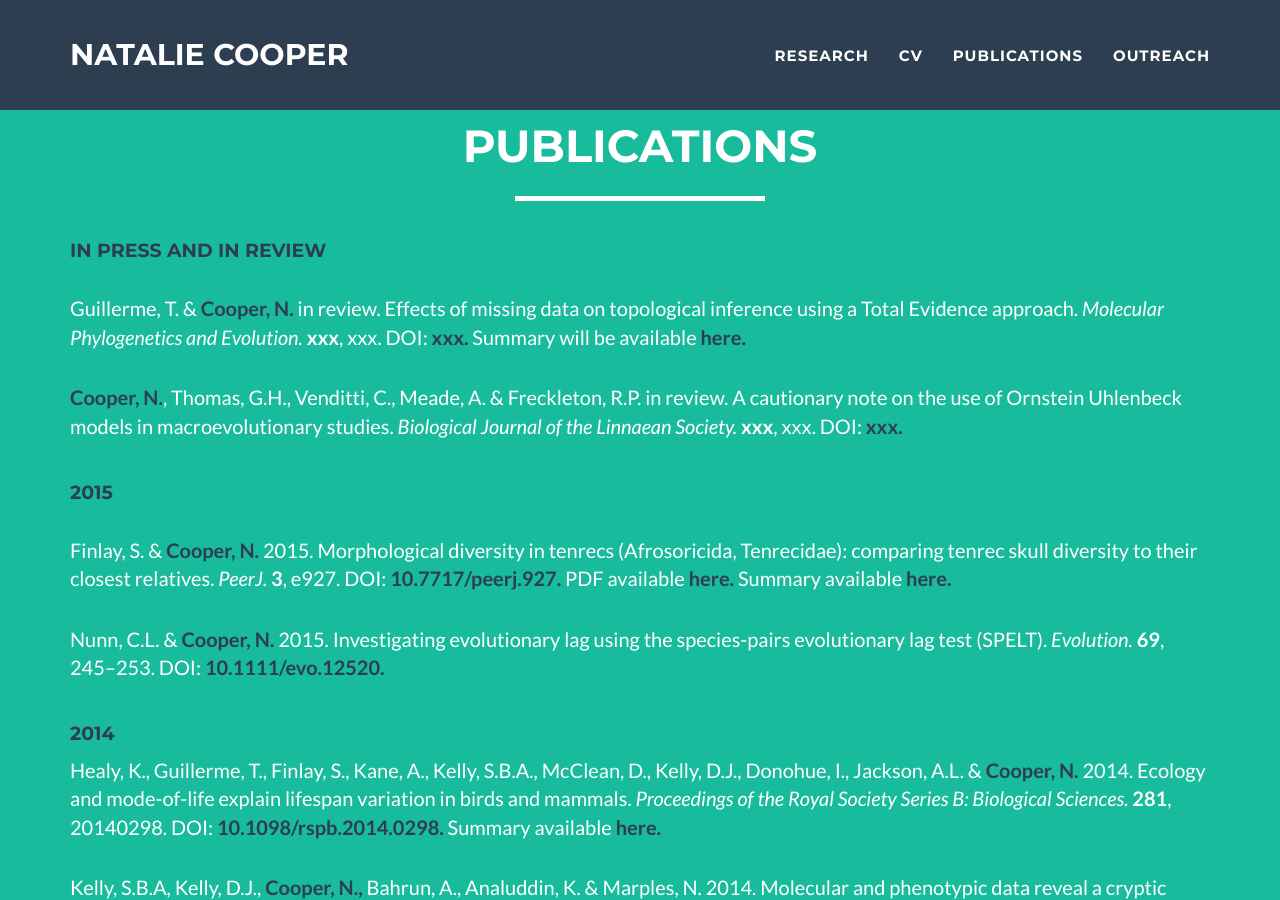
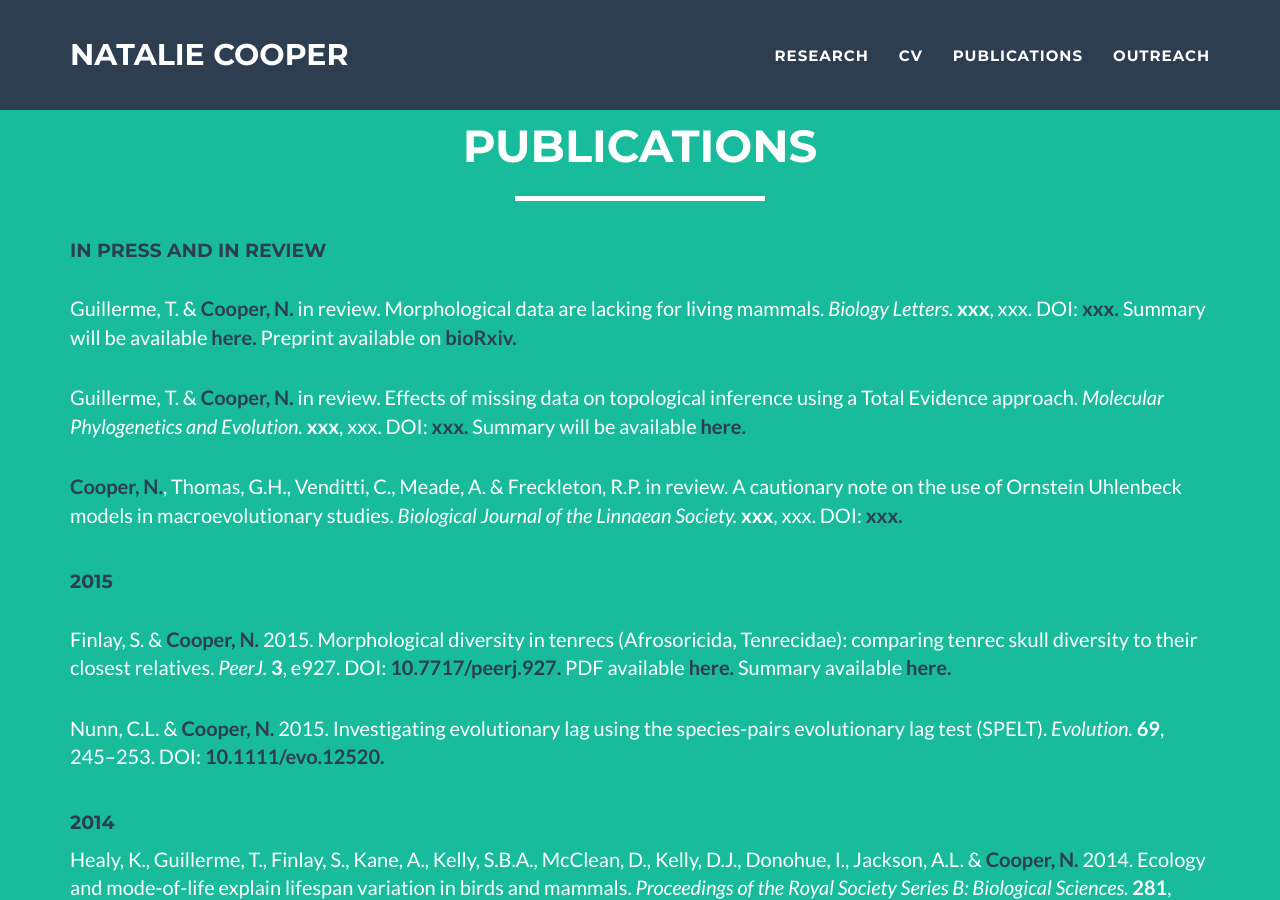
Before and after one commit to nhcooper123/nhcooper123.github.io, a Jekyll site: the page publications.html, which Jekyll copies as it is, in a window 1280 px wide and 900 px high. Built offline with Jekyll 4.4.1, drawn with Linux system fonts in a browser that asks for light colours.

Commit message:
Added Missing data paper

```diff
--- a/publications.html
+++ b/publications.html
@@ -86,7 +86,23 @@
 <h4><font color="2c3e50">In press and in review</font></h4>
 
   &nbsp
-  <p>Guillerme, T. &amp; <strong><font color="2c3e50">Cooper, N.</font></strong> in review. Effects of missing data on topological inference using a Total Evidence approach.<em> Molecular Phylogenetics and Evolution. </em><strong>xxx</strong>, xxx. DOI: <a href=""><strong><font color="2c3e50">xxx.</font></strong></a> Summary will be available <a href=""><strong><font color="2c3e50">here.</font></strong></a></p>
+  <p>Guillerme, T. &amp; <strong><font color="2c3e50">Cooper, N.</font></strong>
+  in review.
+  Morphological data are lacking for living mammals.
+  <em> Biology Letters. </em><strong>xxx</strong>, xxx.
+  DOI: <a href=""><strong><font color="2c3e50">xxx.</font></strong></a>
+  Summary will be available <a href=""><strong><font color="2c3e50">here.</font></strong></a>
+  Preprint available on <a href="http://dx.doi.org/10.1101/022970"><strong><font color="2c3e50">bioRxiv.</font></strong></a></p>
+
+  &nbsp
+  <p>Guillerme, T. &amp; <strong><font color="2c3e50">Cooper, N.</font></strong>
+  in review.
+  Effects of missing data on topological inference using a Total Evidence approach.
+  <em> Molecular Phylogenetics and Evolution. </em>
+  <strong>xxx</strong>,
+  xxx.
+  DOI: <a href=""><strong><font color="2c3e50">xxx.</font></strong></a>
+  Summary will be available <a href=""><strong><font color="2c3e50">here.</font></strong></a></p>
 
   &nbsp
   <p><strong><font color="2c3e50">Cooper, N.</font></strong>, Thomas, G.H., Venditti, C., Meade, A. &amp; Freckleton, R.P. in review. A cautionary note on the use of Ornstein Uhlenbeck models in macroevolutionary studies. <em> Biological Journal of the Linnaean Society. </em><strong>xxx</strong>, xxx. DOI: <a href=""><strong><font color="2c3e50">xxx.</font></strong></a></p>
```
